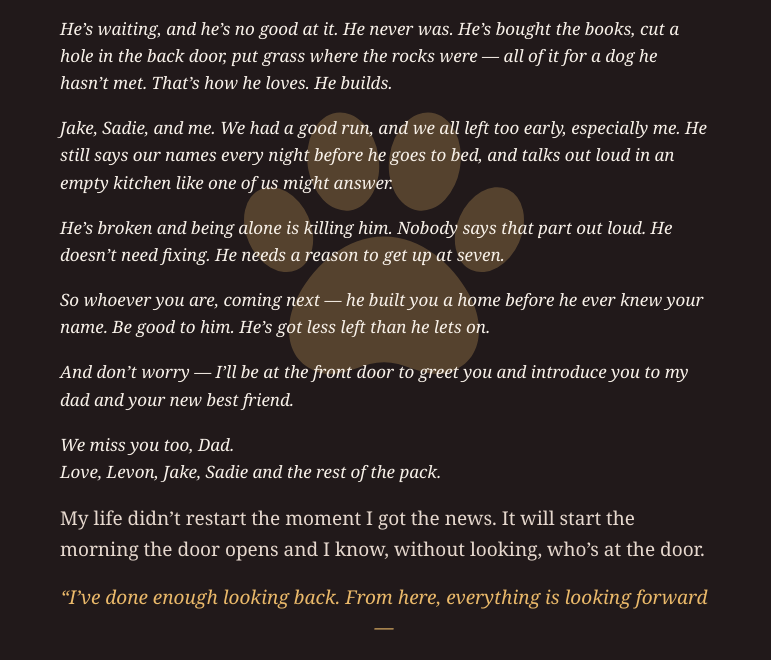
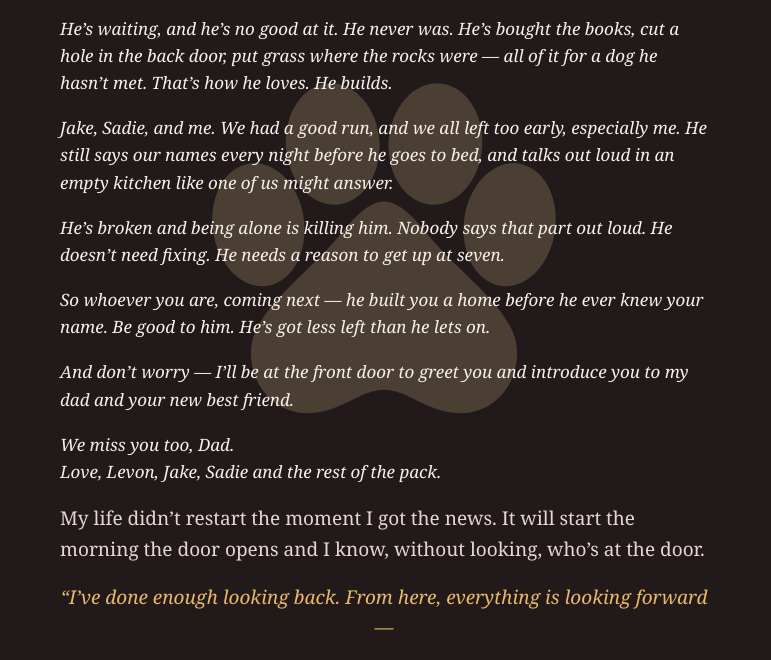
Before and after one commit to DelgadoXofficial/i-cant-hear-the-rain, a plain HTML site: page index.html in a window 1280 px wide. Shown: the part 3132-3792 px from the top of the page, without its empty margins (0-771 px from the left). Drawn offline with Linux system fonts and the light colour scheme.

Commit message:
Redraw the letter's paw print to match the paw logo's shape
Co-Authored-By: Claude Fable 5.2 <noreply@anthropic.com>
Claude-Session: https://claude.ai/code/session_011NEHkj2SWw4DxdJdEceaN7

```diff
--- a/index.html
+++ b/index.html
@@ -54,7 +54,7 @@
     .story-copy .story-coda{margin-top:36px}
     .story-copy .levon-letter{position:relative;margin:18px 0}
     .story-copy .levon{position:relative;font-family:Georgia,serif;font-style:italic;font-size:17px;color:var(--ink)}
-    .story-copy .paw-mark{position:absolute;left:50%;top:50%;width:min(340px,72%);height:auto;transform:translate(-50%,-50%);fill:var(--amber);opacity:.26;pointer-events:none}
+    .story-copy .paw-mark{position:absolute;left:50%;top:50%;width:min(360px,76%);height:auto;transform:translate(-50%,-50%);fill:#f3d79e;opacity:.2;pointer-events:none}
     h2{font-weight:400;letter-spacing:-.04em;line-height:1.08;font-size:clamp(34px,4.5vw,56px);margin:12px 0 20px}
     .lead{font-size:19px;color:#e6d8ce;max-width:680px;margin:0}
     .story-aside{border-left:1px solid var(--rust);padding:10px 0 10px 28px;color:var(--muted);font-size:16px}
@@ -182,7 +182,7 @@
             <p class="lead">This is the last thing I’ve got — the last chance, the last plan, the last door left open.</p>
             <p class="lead">So I’m doing my part while I wait. Sharing this. Helping Dogs for Better Lives raise money so somebody else can start their own countdown.</p>
             <div class="levon-letter">
-              <svg class="paw-mark" viewBox="0 0 200 200" aria-hidden="true"><ellipse cx="38" cy="88" rx="19" ry="26" transform="rotate(-24 38 88)"/><ellipse cx="76" cy="48" rx="21" ry="29" transform="rotate(-8 76 48)"/><ellipse cx="124" cy="48" rx="21" ry="29" transform="rotate(8 124 48)"/><ellipse cx="162" cy="88" rx="19" ry="26" transform="rotate(24 162 88)"/><path d="M100 92C78 92 60 108 50 126C40 144 42 166 62 172C76 176 86 166 100 166C114 166 124 176 138 172C158 166 160 144 150 126C140 108 122 92 100 92Z"/></svg>
+              <svg class="paw-mark" viewBox="140 170 960 915" aria-hidden="true"><ellipse cx="285" cy="560" rx="122" ry="165" transform="rotate(-8 285 560)"/><ellipse cx="483" cy="345" rx="125" ry="162" transform="rotate(-4 483 345)"/><ellipse cx="757" cy="345" rx="125" ry="162" transform="rotate(4 757 345)"/><ellipse cx="955" cy="560" rx="122" ry="165" transform="rotate(8 955 560)"/><path d="M620 498C660 498 700 540 740 590C820 690 975 790 975 900C975 1000 900 1070 810 1062C730 1055 680 1000 620 1000C560 1000 510 1055 430 1062C340 1070 265 1000 265 900C265 790 420 690 500 590C540 540 580 498 620 498Z"/></svg>
             <p class="lead levon">He’s waiting, and he’s no good at it. He never was. He’s bought the books, cut a hole in the back door, put grass where the rocks were — all of it for a dog he hasn’t met. That’s how he loves. He builds.</p>
             <p class="lead levon">Jake, Sadie, and me. We had a good run, and we all left too early, especially me. He still says our names every night before he goes to bed, and talks out loud in an empty kitchen like one of us might answer.</p>
             <p class="lead levon">He’s broken and being alone is killing him. Nobody says that part out loud. He doesn’t need fixing. He needs a reason to get up at seven.</p>
```
